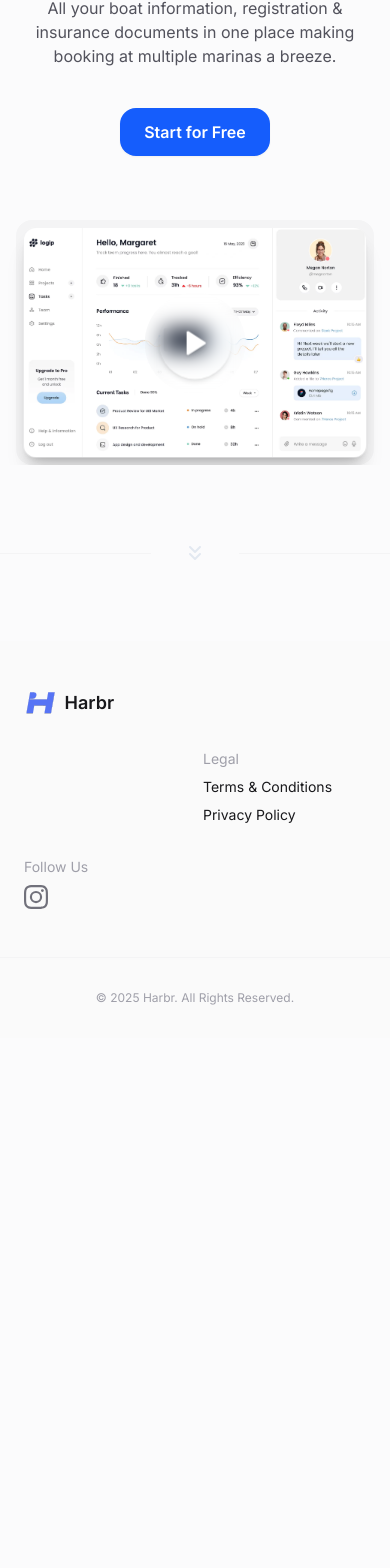
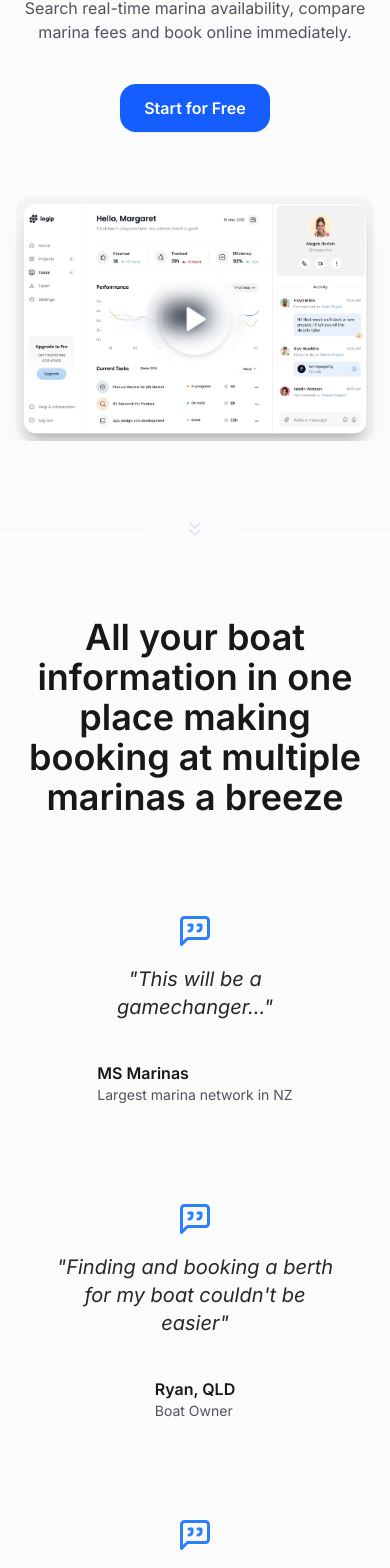
Before and after one commit to amilakelum/harbr-com, a React (Vite) app: page / in a window 390 px wide. Shown: the part 424-1992 px from the top of the page. Before the commit the page ends 1462 px from the top, so only its background shows below. Built offline with nearby package versions, Linux system fonts and the light colour scheme.

Commit message:
Enhance App layout by adding Story component and updating Callout and CalloutTwo sections with new content. Implement smooth scrolling for navigation links in Header. Update Hero component text for clarity and impact.

```diff
--- a/src/App.jsx
+++ b/src/App.jsx
@@ -6,6 +6,7 @@ import Header from "./components/Header";
 import Hero from "./components/Hero";
 import IntroVideo from "./components/IntroVideo";
 import Separator from "./components/Separator";
+import Story from "./components/Story";
 import ThreeColumn from "./components/ThreeColumn";
 
 function App() {
@@ -15,6 +16,9 @@ function App() {
       <Hero />
       <IntroVideo />
       <Separator />
+      <Callout />
+      <Story />
+      <CalloutTwo />
       <Footer />
     </>
   );
--- a/src/components/Callout.jsx
+++ b/src/components/Callout.jsx
@@ -4,26 +4,42 @@ import Testimonial from "./Testimonial";
 export default function Callout() {
   return (
     <div className="relative isolate px-6 lg:px-8">
-      <div className="mx-auto max-w-3xl">
+      <div className="mx-auto max-w-7xl">
         <div className="text-center">
           <Reveal delay={0.25} className="text-center">
             <h1 className="mx-auto max-w-2xl text-center text-4xl font-semibold text-pretty text-zinc-900 sm:text-5xl">
-              Refill cancelled appointments fast and easy
+            All your boat information in one place making booking at multiple marinas a breeze
             </h1>
           </Reveal>
-          <Reveal delay={0.4} className="text-center">
+          {/* <Reveal delay={0.4} className="text-center">
             <p className="mx-auto mt-8 max-w-xl text-pretty text-zinc-600 sm:text-xl/7">
-              Lorem ipsum dolor sit amet, consectetur adipiscing elit. Ut
-              suscipit sem in aliquet gravida. Duis sed lobortis magna.
+            This is only the beginning.
             </p>
-          </Reveal>
+          </Reveal> */}
         </div>
-        <Reveal delay={0.55} className="mt-16">
-          <Testimonial
-            quote="Callfill helped us recover 30% of our lost revenue from last-minute cancellations. The platform is incredibly easy to use and has become an essential part of our practice."
-            author="Dr. Sarah Johnson"
-            role="Dental Practice Owner"
-          />
+        <Reveal delay={0.55}>
+          <div className="mt-16 grid grid-cols-1 gap-8 sm:grid-cols-2 lg:grid-cols-4">
+            <Testimonial
+              quote="This will be a gamechanger..."
+              author="MS Marinas"
+              role="Largest marina network in NZ"
+            />
+            <Testimonial
+              quote="Finding and booking a berth for my boat couldn't be easier"
+              author="Ryan, QLD"
+              role="Boat Owner"
+            />
+            <Testimonial
+              quote="No more lengthy calls or emails. Great service"
+              author="Fraser, QLD"
+              role="Boat Owner"
+            />
+            <Testimonial
+              quote="Couldn't recommend a better way to rent out my vacant berth"
+              author="Curtis, QLD"
+              role="Berth & Boat Owner"
+            />
+          </div>
         </Reveal>
       </div>
     </div>
--- a/src/components/CalloutTwo.jsx
+++ b/src/components/CalloutTwo.jsx
@@ -8,11 +8,10 @@ export default function CalloutTwo() {
       <div className="mx-auto max-w-3xl">
         <Reveal delay={0.1} className="text-center">
           <h1 className="mx-auto max-w-2xl text-center text-4xl font-semibold text-pretty text-white sm:text-5xl">
-            Get your clinic on auto pilot today
+          The future of marina bookings
           </h1>
           <p className="mx-auto mt-8 max-w-xl text-pretty text-white sm:text-xl/7">
-            Join hundreds of clinics already maximizing their schedules and
-            improving patient satisfaction.
+          Join thousands of members already booking online at your marina.
           </p>
         </Reveal>
 
--- a/src/components/Header.jsx
+++ b/src/components/Header.jsx
@@ -10,6 +10,7 @@ import logo from "../assets/harbr-logo3.svg";
 import { cn } from "../lib/utils";
 
 const navigation = [
+  { name: "Our Story", href: "#story" },
 ];
 
 export default function Header() {
@@ -29,6 +30,22 @@ export default function Header() {
       window.removeEventListener("scroll", handleScroll);
     };
   }, []);
+
+  const handleNavClick = (e, href) => {
+    e.preventDefault();
+    const element = document.querySelector(href);
+    if (element) {
+      const headerOffset = 80; // Adjust this value based on your header height
+      const elementPosition = element.getBoundingClientRect().top;
+      const offsetPosition = elementPosition + window.pageYOffset - headerOffset;
+
+      window.scrollTo({
+        top: offsetPosition,
+        behavior: "smooth"
+      });
+    }
+    setMobileMenuOpen(false);
+  };
 
   return (
     <div
@@ -66,6 +83,7 @@ export default function Header() {
               <a
                 key={item.name}
                 href={item.href}
+                onClick={(e) => handleNavClick(e, item.href)}
                 className="text-sm/6 text-zinc-600 hover:text-zinc-950"
               >
                 {item.name}
@@ -127,6 +145,7 @@ export default function Header() {
                             <a
                               key={item.name}
                               href={item.href}
+                              onClick={(e) => handleNavClick(e, item.href)}
                               className="-mx-3 block rounded-lg px-3 py-2 text-base/7 text-zinc-900 hover:bg-zinc-50"
                             >
                               {item.name}
--- a/src/components/Hero.jsx
+++ b/src/components/Hero.jsx
@@ -18,12 +18,12 @@ export default function Hero() {
         <div className="text-center">
           <Reveal delay={0.1}>
             <h1 className="text-4xl font-semibold text-pretty tracking-tight text-zinc-900 sm:text-6xl">
-            #1 platform to search available slips & berths near you
+            #1 platform to search & book marina slips & berths near you
             </h1>
           </Reveal>
           <Reveal delay={0.1}>
             <p className="mt-8 text-pretty text-zinc-600 text-base font-normal sm:text-lg/8">
-            All your boat information, registration & insurance documents in one place making booking at multiple marinas a breeze.
+            Search real-time marina availability, compare marina fees and book online immediately.
             </p>
           </Reveal>
           <Reveal
--- /dev/null
+++ b/src/components/Story.jsx
@@ -0,0 +1,35 @@
+import Reveal from "./animations/Reveal";
+
+export default function Story() {
+  return (
+    <div id="story" className="relative isolate px-6 py-24 sm:py-32 lg:px-8">
+      <div className="mx-auto max-w-7xl px-6">
+        <div className="grid grid-cols-1 gap-x-8 gap-y-16 lg:grid-cols-2 lg:items-center px-6">
+          <Reveal delay={0.25}>
+            <div className="relative overflow-hidden rounded-2xl">
+              <img
+                src="src\assets\our-story.JPG"
+                alt="Harbr team on a boat"
+                className="w-full object-cover"
+              />
+            </div>
+          </Reveal>
+
+          <Reveal delay={0.4}>
+            <div className="text-left lg:pl-8">
+              <h2 className="text-3xl font-semibold tracking-tight text-zinc-900 sm:text-4xl mb-6">
+                Harbr app was founded by boat owners, for boat owners.
+              </h2>
+              <p className="mt-4 text-lg leading-8 text-zinc-600 mb-6">
+                We're revolutionising the marina experience, starting with online bookings and real time availability at your local marina.
+              </p>
+              <p className="mt-4 text-lg leading-8 text-zinc-600 mb-6">
+                Yep, we also can't believe its taken this long.
+              </p>
+            </div>
+          </Reveal>
+        </div>
+      </div>
+    </div>
+  );
+}
```
Also changed, not shown: src/assets/our-story.JPG (added).
